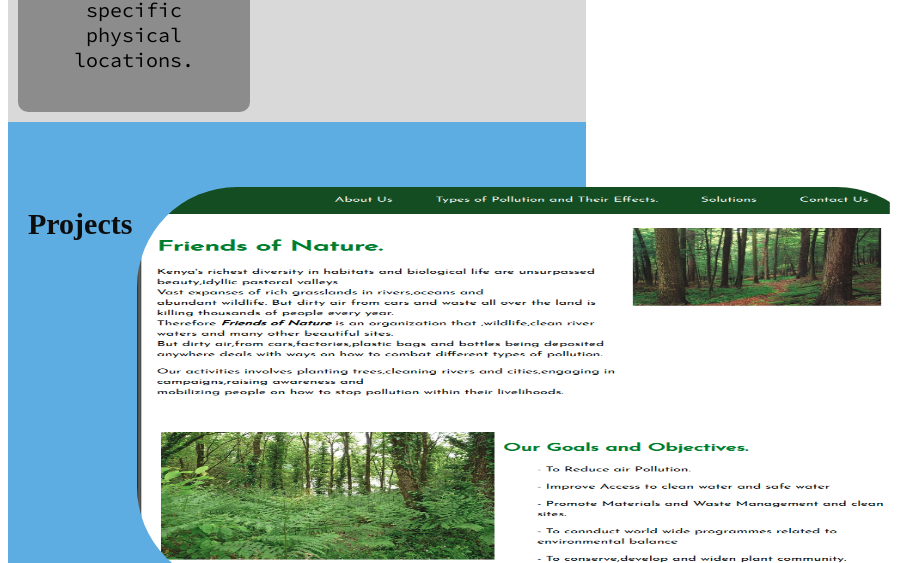
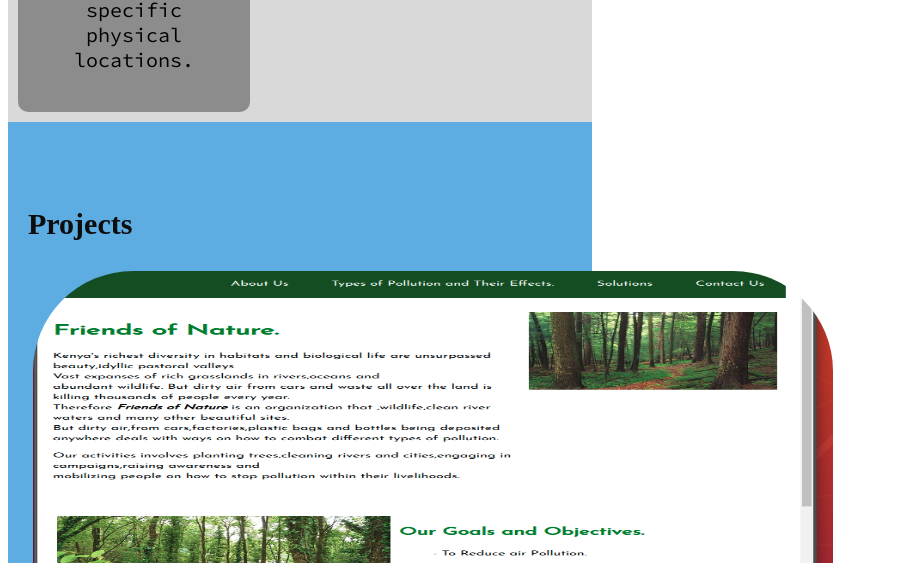
Before and after one commit to margaret254/Portfolio, a plain HTML site: page index.html in a window 600 px wide. Shown: the part 1663-2226 px from the top of the page, 900 px wide, since content can reach past the window. Drawn offline with Linux system fonts and the light colour scheme; a web font is replaced by a local one.

Commit message:
Removed the styles of body section

```diff
--- a/styles.css
+++ b/styles.css
@@ -1,11 +1,3 @@
-html{
-  /* background-color:white;
-  font-family: 'Josefin Sans', sans-serif; */
-  width:99%;
-  height:100%;
-
-}
-
 .navbar{
     width:100%;
     position:fixed;
@@ -213,8 +205,13 @@ html{
   margin-top:5px;
 }
 
-@media only screen and (max-width:705px) {
-  nav{
+@media only screen and (min-width:480px) and (max-width:767px) {
+  .navbar{
       display:none;
   }
+  #project{
+    display:flex;
+    flex-wrap:wrap;
+    flex-direction: row;
   }
+}
```
